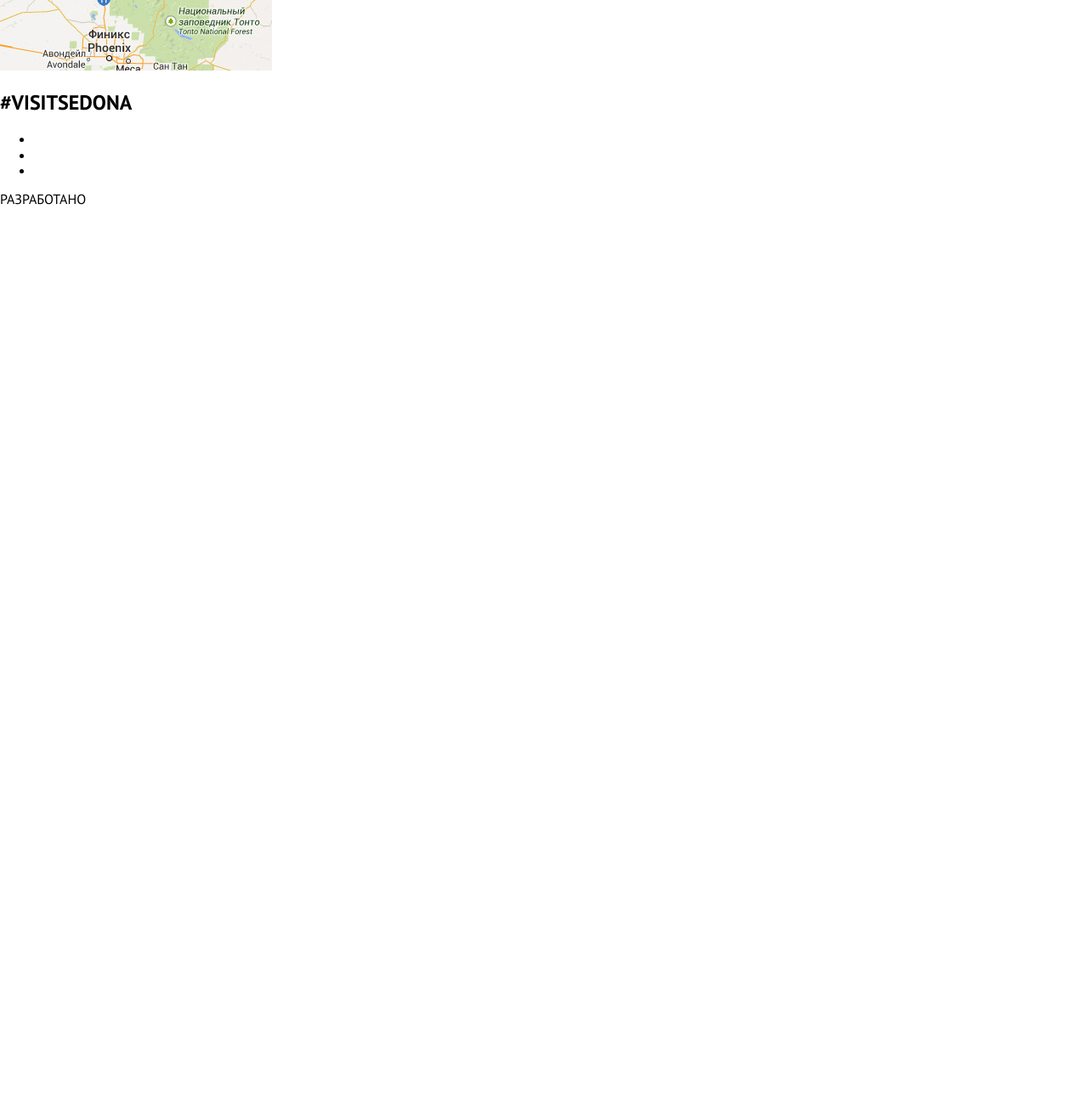
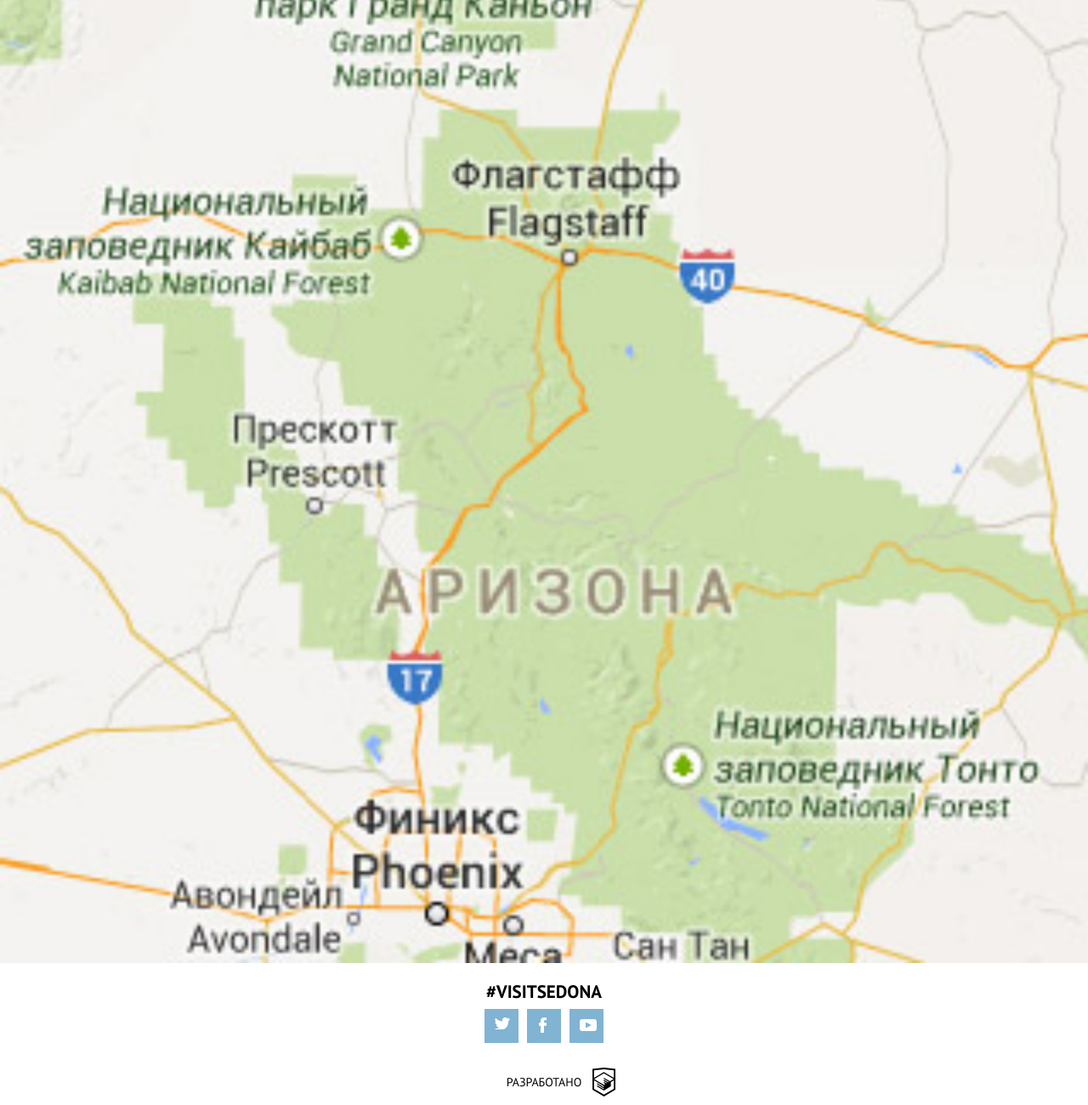
Before and after one commit to kporcelainluv/226838-sedona-16, a website: page source/index.html in a window 1280 px wide. Shown: the part 5205-6505 px from the top of the page at 85% size. Before the commit the page ends 5449 px from the top, so only its background shows below. Drawn offline with nearby package versions, Linux system fonts and the light colour scheme; files that its build step writes are made by us from their sources.

Commit message:
add footer

```diff
--- a/source/index.html
+++ b/source/index.html
@@ -150,7 +150,7 @@
           <a class="main-contact__button" href="#">НАЙТИ ГОСТИНИЦУ</a>
         </div>
 
-        <img src="img/bg-map-mobile@1x.jpg" alt="местоположение Седоны на карте" />
+        <img class="main-contact__map" src="img/bg-map-mobile@1x.jpg" alt="местоположение Седоны на карте" />
       </section>
     </main>
     <footer class="page-footer">
@@ -172,9 +172,11 @@
           >
         </li>
       </ul>
-      <span class="page-footer__creator"
-        >РАЗРАБОТАНО <a class="visually-hidden" href="">HTML ACADEMY</a></span
-      >
+      <div class="page-footer__wrap">
+      <p class="page-footer__creator"
+        >РАЗРАБОТАНО</p>
+        <a class="page-footer__logo" href="#"> <span class="visually-hidden"> HTML ACADEMY</span></a>
+    </div>
     </footer>
   </body>
 </html>
--- a/source/sass/blocks/main-contact.scss
+++ b/source/sass/blocks/main-contact.scss
@@ -35,3 +35,6 @@
   margin-bottom: 50px;
   text-align: center;
 }
+.main-contact__map {
+  width: 100%;
+}
--- /dev/null
+++ b/source/sass/blocks/page-footer.scss
@@ -0,0 +1,76 @@
+.page-footer__heading {
+  font-size: 21px;
+  font-weight: bold;
+  line-height: 1.24;
+  text-align: center;
+  color: $main-black;
+}
+.page-footer__list {
+  list-style: none;
+}
+.page-footer__list {
+  display: flex;
+  justify-content: center;
+  margin: 0;
+  padding: 0;
+}
+.page-footer__link {
+  position: relative;
+  padding: 10px 20px;
+  background-color: $main-blue;
+  margin: auto 5px;
+  &::after {
+    content: "";
+    position: absolute;
+    filter: $white-svg-filter;
+  }
+}
+.page-footer__link--twitter {
+  &::after {
+    background-image: url("../img/icon-twitter.svg");
+    width: 18px;
+    height: 14px;
+    top: 10px;
+    left: 12px;
+  }
+}
+.page-footer__link--fb {
+  &::after {
+    background-image: url("../img/icon-facebook.svg");
+    width: 9px;
+    height: 18px;
+    top: 10px;
+    left: 14px;
+  }
+}
+
+.page-footer__link--youtube {
+  &::after {
+    background-image: url("../img/icon-youtube.svg");
+    width: 20px;
+    height: 14px;
+    top: 12px;
+    left: 12px;
+  }
+}
+.page-footer__wrap {
+  margin-top: 30px;
+  display: flex;
+  justify-content: center;
+}
+.page-footer__creator {
+  font-size: 14px;
+  line-height: 1.86;
+}
+.page-footer__logo {
+  position: relative;
+  &::after {
+    content: "";
+    position: absolute;
+    width: 27px;
+    height: 34px;
+    top: 10px;
+    right: -40px;
+    background-image: url("../img/logo-htmlacademy.svg");
+  }
+}
--- a/source/sass/style.scss
+++ b/source/sass/style.scss
@@ -5,3 +5,4 @@
 @import "./blocks/main-hero.scss";
 @import "./blocks/main-about.scss";
 @import "./blocks/main-contact.scss";
+@import "./blocks/page-footer.scss";
--- a/source/sass/variables.scss
+++ b/source/sass/variables.scss
@@ -5,3 +5,5 @@ $blue-svg-filter: invert(77%) sepia(32%) saturate(674%) hue-rotate(174deg)
 $light-black: #333333;
 $main-black: #000000;
 $grey-background: #ededed;
+$white-svg-filter: invert(98%) sepia(0%) saturate(3%) hue-rotate(324deg)
+  brightness(107%) contrast(100%);
```
